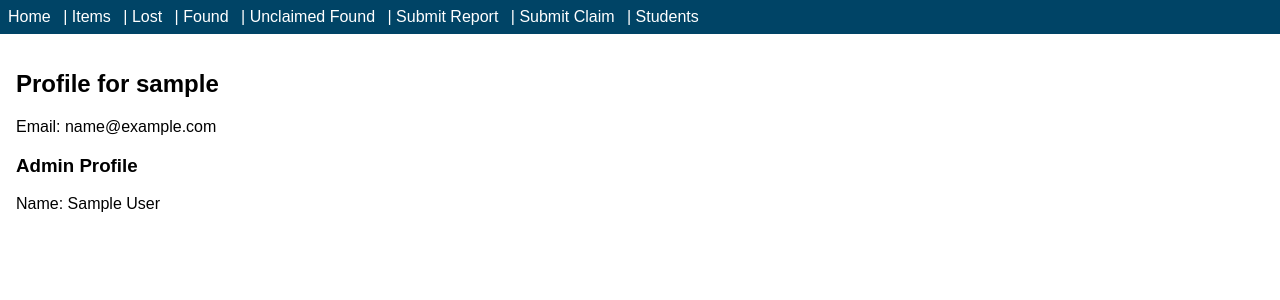
After one commit to NeuroDeepDev/campusfind, a Django app: page /profile/ in a window 1280 px wide. The commit adds this page. Shown: the top 300 px of the page. Run offline with Django 4.2, Linux system fonts and the light colour scheme; a user stored in the database is signed in; data comes from the database, SQL or seed files in the repository; tables that the repository leaves empty hold one stand-in row (values such as "Sample post").

Commit message:
feat: add auth/profile support (Student/Admin linked to User, auth views/templates)

```diff
--- a/core/admin.py
+++ b/core/admin.py
@@ -4,13 +4,13 @@ from .models import Student, Admin as AdminModel, Category, Location, Item, Repo
 
 @admin.register(Student)
 class StudentAdmin(admin.ModelAdmin):
-    list_display = ('student_id', 'name', 'email', 'dept', 'year')
+    list_display = ('student_id', 'name', 'email', 'dept', 'year', 'user')
     search_fields = ('name', 'email')
 
 
 @admin.register(AdminModel)
 class AdminModelAdmin(admin.ModelAdmin):
-    list_display = ('admin_id', 'name', 'email')
+    list_display = ('admin_id', 'name', 'email', 'user')
 
 
 @admin.register(Category)
--- a/core/models.py
+++ b/core/models.py
@@ -1,8 +1,11 @@
 from django.db import models
+from django.conf import settings
 
 
 class Student(models.Model):
     student_id = models.AutoField(primary_key=True)
+    # optional OneToOne link to Django User
+    user = models.OneToOneField(settings.AUTH_USER_MODEL, on_delete=models.CASCADE, null=True, blank=True, related_name='student_profile')
     name = models.CharField(max_length=200)
     email = models.EmailField(unique=True)
     phone = models.CharField(max_length=50, blank=True, null=True)
@@ -15,6 +18,7 @@ class Student(models.Model):
 
 class Admin(models.Model):
     admin_id = models.AutoField(primary_key=True)
+    user = models.OneToOneField(settings.AUTH_USER_MODEL, on_delete=models.CASCADE, null=True, blank=True, related_name='admin_profile')
     name = models.CharField(max_length=200)
     email = models.EmailField(unique=True)
 
--- a/core/templates/items_list.html
+++ b/core/templates/items_list.html
@@ -5,9 +5,9 @@
     <input type="text" name="q" placeholder="Search" value="{{ q }}">
     <select name="status">
       <option value="">All</option>
-      <option value="LOST" {% if status=='LOST' %}selected{% endif %}>Lost</option>
-      <option value="FOUND" {% if status=='FOUND' %}selected{% endif %}>Found</option>
-      <option value="RETURNED" {% if status=='RETURNED' %}selected{% endif %}>Returned</option>
+        <option value="LOST" {% if status == 'LOST' %}selected{% endif %}>Lost</option>
+        <option value="FOUND" {% if status == 'FOUND' %}selected{% endif %}>Found</option>
+        <option value="RETURNED" {% if status == 'RETURNED' %}selected{% endif %}>Returned</option>
     </select>
     <button type="submit">Filter</button>
   </form>
--- /dev/null
+++ b/core/templates/profile.html
@@ -0,0 +1,15 @@
+{% extends 'base.html' %}
+{% block content %}
+  <h2>Profile for {{ user.username }}</h2>
+  <p>Email: {{ user.email }}</p>
+  {% if student %}
+    <h3>Student Profile</h3>
+    <p>Name: {{ student.name }}</p>
+    <p>Dept: {{ student.dept }}</p>
+    <p>Year: {{ student.year }}</p>
+  {% endif %}
+  {% if adminp %}
+    <h3>Admin Profile</h3>
+    <p>Name: {{ adminp.name }}</p>
+  {% endif %}
+{% endblock %}
--- a/core/urls.py
+++ b/core/urls.py
@@ -14,4 +14,9 @@ urlpatterns = [
     path('students/', views.students_crud, name='students'),
     path('students/add/', views.add_student, name='add_student'),
     path('students/<int:student_id>/reports/', views.student_reports, name='student_reports'),
+    # auth
+    path('accounts/register/', views.register, name='register'),
+    path('accounts/login/', views.login_view, name='login'),
+    path('accounts/logout/', views.logout_view, name='logout'),
+    path('profile/', views.profile, name='profile'),
 ]
--- a/core/views.py
+++ b/core/views.py
@@ -3,6 +3,12 @@ from django.urls import reverse
 from django.db.models import Q
 from .models import Item, Report, Claim, Student, Category
 from .forms import ItemForm, ReportForm, ClaimForm, StudentForm
+from .forms import RegistrationForm
+from django.contrib.auth import authenticate, login, logout
+from django.contrib.auth.decorators import login_required
+from django.contrib.auth.forms import AuthenticationForm
+from django.contrib.auth.models import User
+from django.shortcuts import HttpResponse
 
 
 def home(request):
@@ -80,6 +86,52 @@ def submit_claim(request):
     return render(request, 'submit_claim.html', {'form': form})
 
 
+def register(request):
+    if request.method == 'POST':
+        form = RegistrationForm(request.POST)
+        if form.is_valid():
+            user = form.save()
+            # create linked Student profile
+            name = form.cleaned_data.get('name')
+            Student.objects.create(user=user, name=name, email=user.email)
+            login(request, user)
+            return redirect('profile')
+    else:
+        form = RegistrationForm()
+    return render(request, 'register.html', {'form': form})
+
+
+def login_view(request):
+    if request.method == 'POST':
+        form = AuthenticationForm(request, data=request.POST)
+        if form.is_valid():
+            user = form.get_user()
+            login(request, user)
+            return redirect('profile')
+    else:
+        form = AuthenticationForm()
+    return render(request, 'login.html', {'form': form})
+
+
+def logout_view(request):
+    logout(request)
+    return redirect('home')
+
+
+@login_required
+def profile(request):
+    user = request.user
+    try:
+        student = user.student_profile
+    except Exception:
+        student = None
+    try:
+        adminp = user.admin_profile
+    except Exception:
+        adminp = None
+    return render(request, 'profile.html', {'user': user, 'student': student, 'adminp': adminp})
+
+
 def students_crud(request):
     students = Student.objects.all()
     return render(request, 'students_list.html', {'students': students})
```
Also changed, not shown: core/forms.py (+18 -0 lines), core/templates/login.html (added, +10 -0 lines), core/templates/register.html (added, +9 -0 lines), core/migrations/0002_add_user_fields.py (added), core/migrations/0002_admin_user_student_user.py (added).
